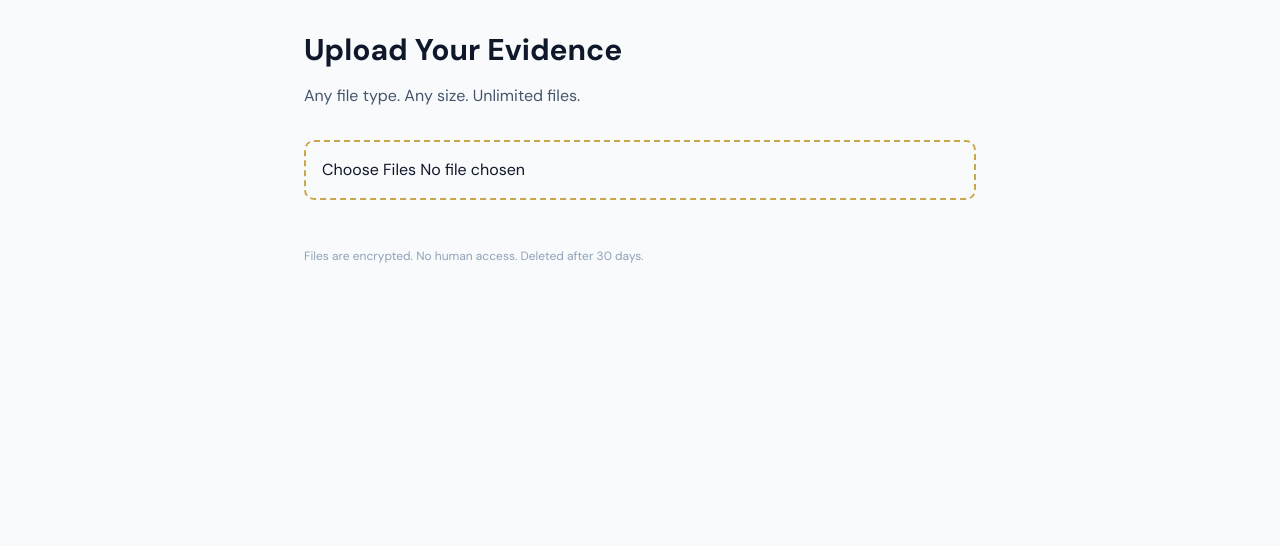
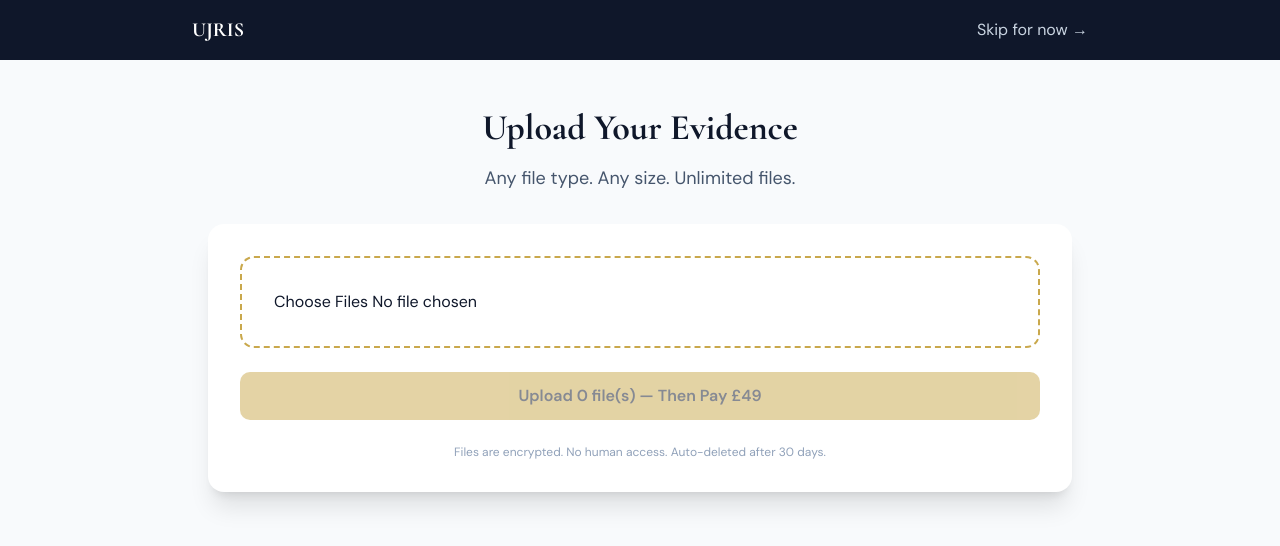
Before and after one commit to ujrisdigital-beep/ujris-app, a Next.js app: page /upload in a window 1280 px wide. Shown: the top 546 px of the page. Built offline with nearby package versions, Linux system fonts and the light colour scheme.

Commit message:
fix: improved upload page with batch upload and success state

```diff
--- a/app/upload/page.tsx
+++ b/app/upload/page.tsx
@@ -5,61 +5,109 @@ import { useState } from 'react';
 export default function UploadPage() {
   const [files, setFiles] = useState<File[]>([]);
   const [uploading, setUploading] = useState(false);
+  const [uploaded, setUploaded] = useState(false);
   const [caseId] = useState(() => Date.now().toString());
 
+  const handleFileSelect = (e: React.ChangeEvent<HTMLInputElement>) => {
+    if (e.target.files) {
+      setFiles(Array.from(e.target.files));
+    }
+  };
+
   const handleUpload = async () => {
+    if (files.length === 0) return;
+
     setUploading(true);
 
-    for (const file of files) {
     const formData = new FormData();
-      formData.append('file', file);
+    files.forEach(file => {
+      formData.append('files', file);
+    });
     formData.append('caseId', caseId);
 
+    try {
       const res = await fetch('https://female-norina-ujrisai-6e069b82.koyeb.app/api/upload', {
         method: 'POST',
         body: formData,
       });
 
       if (res.ok) {
-        console.log('Uploaded:', file.name);
+        setUploaded(true);
+        localStorage.setItem('ujris_case_id', caseId);
+        setTimeout(() => {
+          window.location.href = 'https://tally.so/r/eq2Pqe';
+        }, 2000);
+      } else {
+        alert('Upload failed. Please try again.');
       }
+    } catch (error) {
+      alert('Upload error. Please try again.');
+    } finally {
+      setUploading(false);
     }
-
-    setUploading(false);
-    alert('Upload complete! Redirecting to payment...');
-    window.location.href = 'https://tally.so/r/eq2Pqe';
   };
 
   return (
-    <div className="min-h-screen bg-[#f8fafc] p-8">
-      <div className="max-w-2xl mx-auto">
-        <h1 className="text-3xl font-bold mb-4">Upload Your Evidence</h1>
-        <p className="text-slate-600 mb-8">Any file type. Any size. Unlimited files.</p>
+    <div className="min-h-screen bg-[#f8fafc]">
+      <header className="bg-[#0f172a] text-white py-4 px-6">
+        <div className="max-w-4xl mx-auto flex items-center justify-between">
+          <a href="/" className="font-serif font-bold text-xl">UJRIS</a>
+          <a href="https://tally.so/r/eq2Pqe" className="text-slate-300 hover:text-white">Skip for now →</a>
+        </div>
+      </header>
 
+      <main className="max-w-4xl mx-auto px-4 py-12">
+        <div className="text-center mb-8">
+          <h1 className="font-serif text-4xl font-bold text-[#0f172a] mb-4">
+            Upload Your Evidence
+          </h1>
+          <p className="text-slate-600 text-lg">
+            Any file type. Any size. Unlimited files.
+          </p>
+        </div>
+
+        <div className="bg-white rounded-2xl shadow-xl p-8">
+          <div className="border-2 border-dashed border-[#c9a84c] rounded-xl p-8 text-center">
             <input
               type="file"
               multiple
-          onChange={(e) => setFiles(Array.from(e.target.files || []))}
-          className="w-full p-4 border-2 border-dashed border-[#c9a84c] rounded-lg mb-4"
+              onChange={handleFileSelect}
+              className="w-full"
+              accept=".pdf,.doc,.docx,.jpg,.jpeg,.png,.txt,.mp3,.mp4,.zip"
             />
+            {files.length > 0 && (
+              <div className="mt-4">
+                <p className="text-sm text-slate-600">
+                  {files.length} file(s) selected
+                </p>
+                <ul className="text-left text-xs text-slate-500 mt-2 max-h-40 overflow-y-auto">
+                  {files.map((f, i) => (
+                    <li key={i}>{f.name} ({(f.size / 1024 / 1024).toFixed(2)} MB)</li>
+                  ))}
+                </ul>
+              </div>
+            )}
+          </div>
 
-        {files.length > 0 && (
-          <div className="mb-4">
-            <p>{files.length} file(s) selected</p>
+          {!uploaded ? (
             <button
               onClick={handleUpload}
-              disabled={uploading}
-              className="bg-[#c9a84c] px-6 py-2 rounded disabled:opacity-50"
+              disabled={uploading || files.length === 0}
+              className="mt-6 w-full bg-[#c9a84c] hover:bg-[#b8973f] text-[#0f172a] font-semibold py-3 px-6 rounded-lg transition disabled:opacity-50"
             >
-              {uploading ? 'Uploading...' : `Upload ${files.length} file(s) — £49`}
+              {uploading ? 'Uploading...' : `Upload ${files.length} file(s) — Then Pay £49`}
             </button>
+          ) : (
+            <div className="mt-6 p-4 bg-green-50 rounded-lg text-center">
+              <p className="text-green-800">✅ Upload complete! Redirecting to payment...</p>
             </div>
           )}
 
-        <p className="text-xs text-slate-400 mt-8">
-          Files are encrypted. No human access. Deleted after 30 days.
+          <p className="text-xs text-slate-400 text-center mt-6">
+            Files are encrypted. No human access. Auto-deleted after 30 days.
           </p>
         </div>
+      </main>
     </div>
   );
 }
```
Lines whose indentation alone changed are shown as unchanged.
